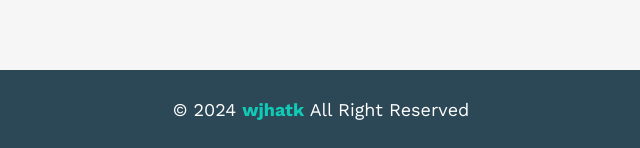
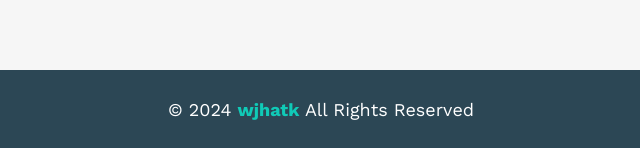
Before and after one commit to Tamer-2020/Wjhatk-Project, a plain HTML site: page index.html in a window 1280 px wide. Shown: the part 3751-3899 px from the top of the page, 319-959 px from the left. Drawn offline with nearby package versions, Linux system fonts and the light colour scheme.

Commit message:
Update index.html

```diff
--- a/index.html
+++ b/index.html
@@ -217,7 +217,7 @@
     </div>
     <!-- End contact -->
     <!-- start Footer -->
-    <div class="footer">&copy; 2024 <span>wjhatk</span> All Right Reserved</div>
+    <div class="footer">&copy; 2024 <span>wjhatk</span> All Rights Reserved</div>
     <!-- End footer -->
 </body>
 </html>
```
